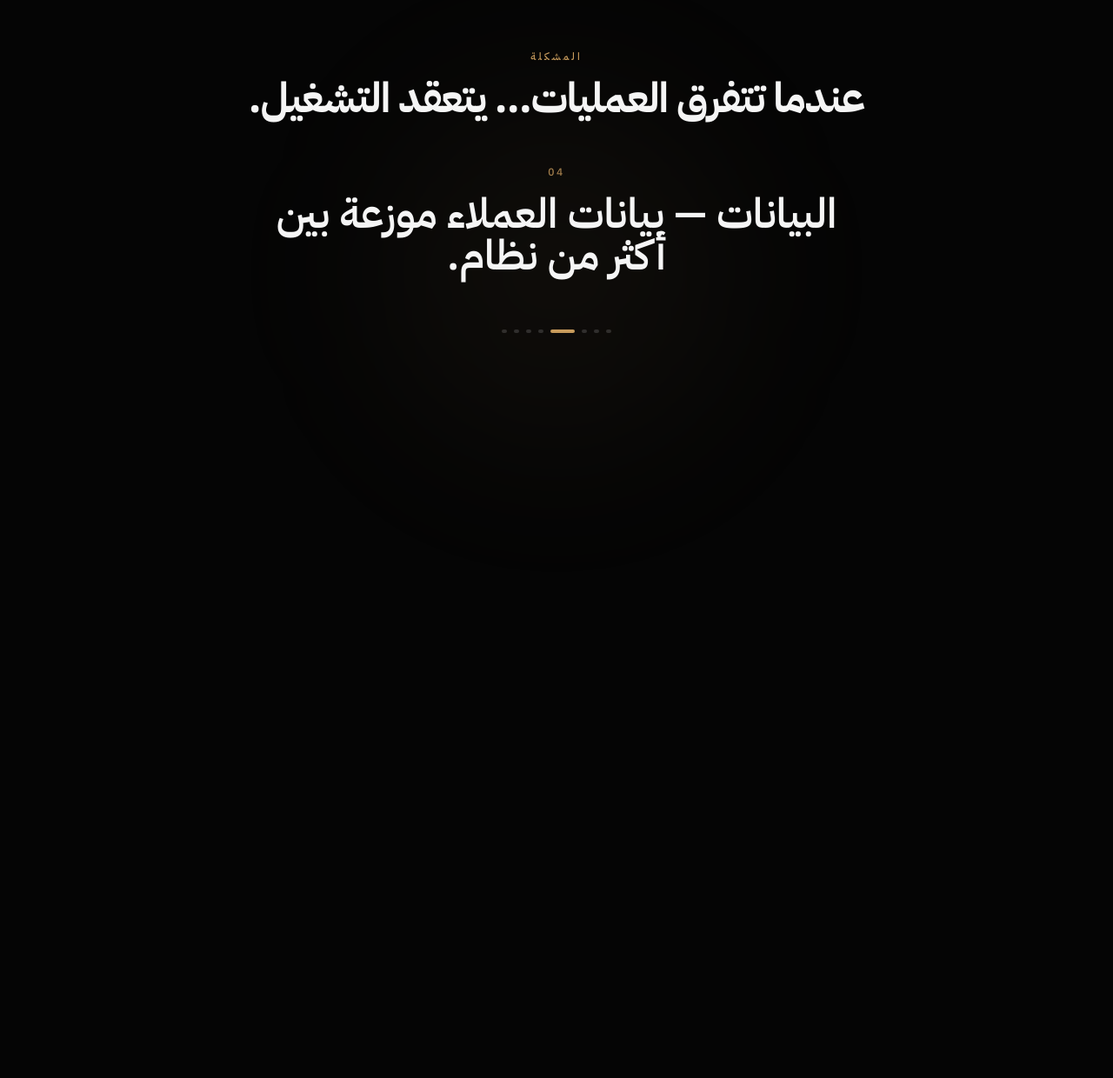
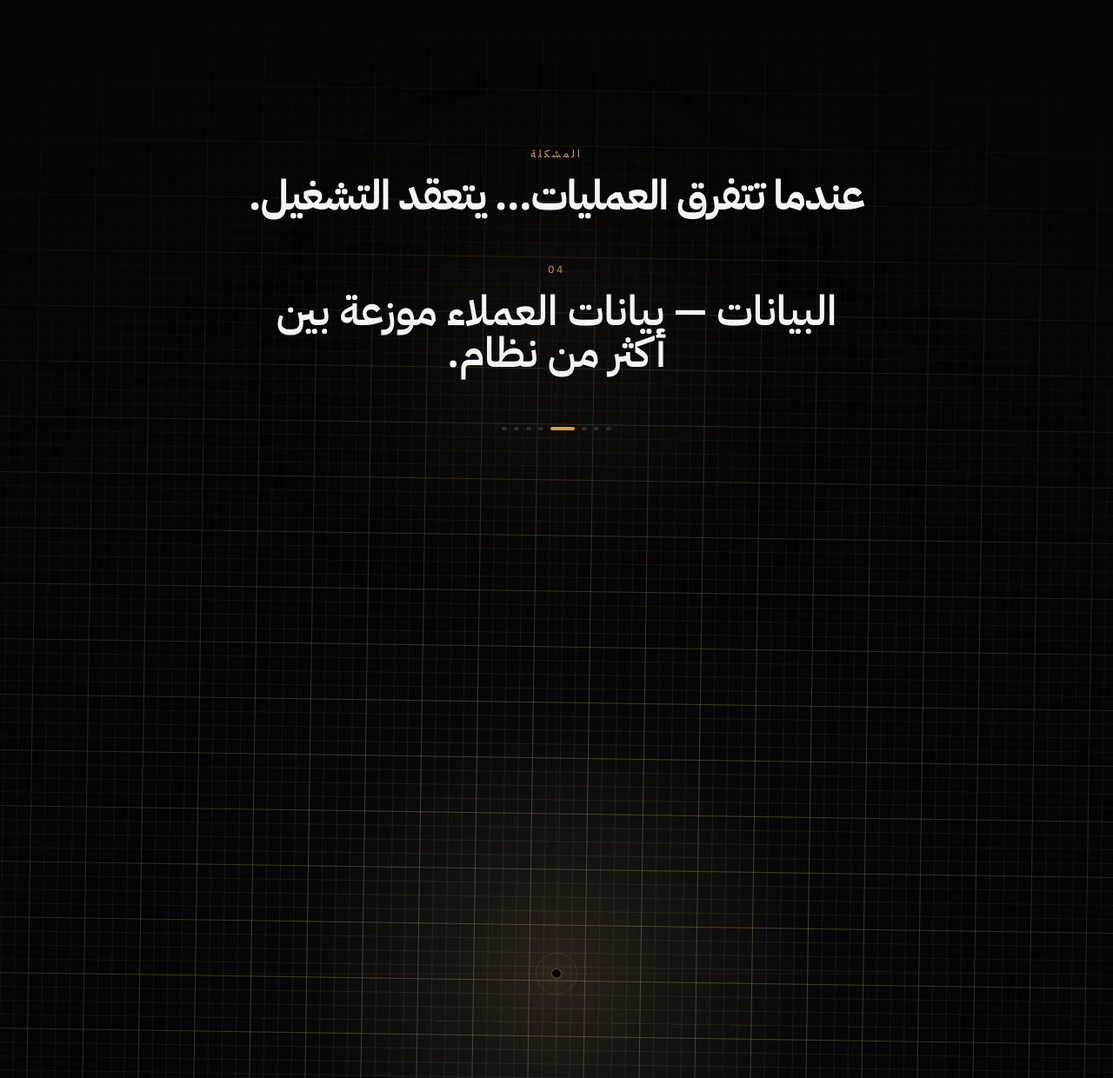
Before and after one commit to WWW-Alhnani-COM/wusool-ai, a React (Vite) app: page / in a window 1280 px wide. Shown: the part 4560-5800 px from the top of the page at 87% size. Built offline with nearby package versions, Linux system fonts and the light colour scheme.

Commit message:
Update ProblemSection.tsx

```diff
--- a/src/components/sections/ProblemSection.tsx
+++ b/src/components/sections/ProblemSection.tsx
@@ -6,7 +6,12 @@ import {
   useMotionValueEvent,
   useScroll,
 } from 'framer-motion';
-import { useRef, useState } from 'react';
+import {
+  useRef,
+  useState,
+  type CSSProperties,
+  type PointerEvent,
+} from 'react';
 
 import { problemContent } from '@/data/content';
 import { Container } from '@/components/ui/Container';
@@ -16,6 +21,9 @@ export function ProblemSection() {
   const reducedMotion = useReducedMotion();
 
   const sectionRef = useRef<HTMLElement>(null);
+  const gridRef = useRef<HTMLDivElement>(null);
+  const scanLineRef = useRef<HTMLDivElement>(null);
+  const scanLineVerticalRef = useRef<HTMLDivElement>(null);
 
   const [activeIndex, setActiveIndex] = useState(0);
 
@@ -24,6 +32,15 @@ export function ProblemSection() {
     offset: ['start start', 'end end'],
   });
 
+  /*
+   * Direct scroll → grid movement.
+   *
+   * No spring.
+   * No lerp.
+   * No animation delay.
+   *
+   * This keeps the grid synchronized with the user's scroll position.
+   */
   useMotionValueEvent(scrollYProgress, 'change', (latest) => {
     const total = problemContent.points.length;
 
@@ -35,7 +52,77 @@ export function ProblemSection() {
     setActiveIndex((current) =>
       current === index ? current : index,
     );
+
+    if (reducedMotion) {
+      return;
+    }
+
+    const progress = Math.max(0, Math.min(1, latest));
+
+    const translateX = progress * -220;
+    const translateY = progress * -420;
+    const rotate = progress * 2;
+
+    if (gridRef.current) {
+      gridRef.current.style.transform =
+        `translate3d(${translateX}px, ${translateY}px, 0) rotate(${rotate}deg)`;
+    }
+
+    if (scanLineRef.current) {
+      scanLineRef.current.style.transform =
+        `translate3d(0, ${progress * 100}vh, 0)`;
+    }
+
+    if (scanLineVerticalRef.current) {
+      scanLineVerticalRef.current.style.transform =
+        `translate3d(${progress * 100}vw, 0, 0)`;
+    }
   });
+
+  /*
+   * Pointer interaction.
+   *
+   * CSS variables are written directly to the DOM to avoid React
+   * re-renders on every pointer movement.
+   */
+  const handlePointerMove = (
+    event: PointerEvent<HTMLElement>,
+  ) => {
+    if (reducedMotion || !sectionRef.current) {
+      return;
+    }
+
+    const rect = sectionRef.current.getBoundingClientRect();
+
+    const x = ((event.clientX - rect.left) / rect.width) * 100;
+    const y = ((event.clientY - rect.top) / rect.height) * 100;
+
+    sectionRef.current.style.setProperty(
+      '--pointer-x',
+      `${Math.max(0, Math.min(100, x))}%`,
+    );
+
+    sectionRef.current.style.setProperty(
+      '--pointer-y',
+      `${Math.max(0, Math.min(100, y))}%`,
+    );
+  };
+
+  const handlePointerLeave = () => {
+    if (!sectionRef.current) {
+      return;
+    }
+
+    sectionRef.current.style.setProperty(
+      '--pointer-x',
+      '50%',
+    );
+
+    sectionRef.current.style.setProperty(
+      '--pointer-y',
+      '50%',
+    );
+  };
 
   const currentPoint = problemContent.points[activeIndex];
 
@@ -46,14 +133,246 @@ export function ProblemSection() {
     <section
       ref={sectionRef}
       dir="rtl"
+      onPointerMove={handlePointerMove}
+      onPointerLeave={handlePointerLeave}
+      style={
+        {
+          '--pointer-x': '50%',
+          '--pointer-y': '50%',
+        } as CSSProperties
+      }
       className="
         relative
         z-20
         isolate
         h-[300vh]
+        overflow-hidden
         bg-base
       "
     >
+      {/* =========================================================
+          TECHNICAL BACKGROUND SYSTEM
+          ========================================================= */}
+
+      <div
+        aria-hidden="true"
+        className="
+          pointer-events-none
+          absolute
+          inset-0
+          z-0
+          overflow-hidden
+        "
+      >
+        {/* Main moving grid */}
+        <div
+          ref={gridRef}
+          className="
+            absolute
+            -inset-[25%]
+            will-change-transform
+          "
+          style={{
+            backgroundImage: `
+              linear-gradient(
+                to right,
+                rgba(200, 155, 92, 0.24) 1px,
+                transparent 1px
+              ),
+              linear-gradient(
+                to bottom,
+                rgba(200, 155, 92, 0.24) 1px,
+                transparent 1px
+              ),
+              linear-gradient(
+                to right,
+                rgba(255, 255, 255, 0.07) 1px,
+                transparent 1px
+              ),
+              linear-gradient(
+                to bottom,
+                rgba(255, 255, 255, 0.07) 1px,
+                transparent 1px
+              )
+            `,
+            backgroundSize:
+              '64px 64px, 64px 64px, 16px 16px, 16px 16px',
+            transform:
+              'translate3d(0, 0, 0) rotate(0deg)',
+          }}
+        />
+
+        {/* Pointer-reactive light */}
+        <div
+          className="
+            absolute
+            inset-0
+            transition-opacity
+            duration-500
+          "
+          style={{
+            background: `
+              radial-gradient(
+                420px circle at var(--pointer-x) var(--pointer-y),
+                rgba(200, 155, 92, 0.16),
+                rgba(200, 155, 92, 0.06) 30%,
+                transparent 68%
+              )
+            `,
+          }}
+        />
+
+        {/* Secondary pointer glow */}
+        <div
+          className="
+            absolute
+            inset-0
+          "
+          style={{
+            background: `
+              radial-gradient(
+                900px circle at var(--pointer-x) var(--pointer-y),
+                rgba(255, 255, 255, 0.035),
+                transparent 55%
+              )
+            `,
+          }}
+        />
+
+        {/* Horizontal scan line */}
+        <div
+          ref={scanLineRef}
+          className="
+            absolute
+            left-0
+            top-[-100vh]
+            h-px
+            w-full
+            bg-gradient-to-r
+            from-transparent
+            via-brass/50
+            to-transparent
+            opacity-60
+            will-change-transform
+          "
+        />
+
+        {/* Vertical scan line */}
+        <div
+          ref={scanLineVerticalRef}
+          className="
+            absolute
+            left-[-100vw]
+            top-0
+            h-full
+            w-px
+            bg-gradient-to-b
+            from-transparent
+            via-brass/40
+            to-transparent
+            opacity-50
+            will-change-transform
+          "
+        />
+
+        {/* Technical center axis */}
+        <div
+          className="
+            absolute
+            left-1/2
+            top-0
+            h-full
+            w-px
+            -translate-x-1/2
+            bg-brass/[0.08]
+          "
+        />
+
+        {/* Technical horizontal axis */}
+        <div
+          className="
+            absolute
+            left-0
+            top-1/2
+            h-px
+            w-full
+            -translate-y-1/2
+            bg-brass/[0.08]
+          "
+        />
+
+        {/* Center technical node */}
+        <div
+          className="
+            absolute
+            left-1/2
+            top-1/2
+            h-3
+            w-3
+            -translate-x-1/2
+            -translate-y-1/2
+            rounded-full
+            border
+            border-brass/50
+            bg-base
+            shadow-[0_0_30px_rgba(200,155,92,0.25)]
+          "
+        />
+
+        <div
+          className="
+            absolute
+            left-1/2
+            top-1/2
+            h-12
+            w-12
+            -translate-x-1/2
+            -translate-y-1/2
+            rounded-full
+            border
+            border-brass/[0.15]
+          "
+        />
+
+        {/* Edge fade */}
+        <div
+          className="
+            absolute
+            inset-0
+            bg-[radial-gradient(circle_at_center,transparent_20%,#050505_88%)]
+          "
+        />
+
+        {/* Top/bottom cinematic fade */}
+        <div
+          className="
+            absolute
+            inset-x-0
+            top-0
+            h-40
+            bg-gradient-to-b
+            from-base
+            to-transparent
+          "
+        />
+
+        <div
+          className="
+            absolute
+            inset-x-0
+            bottom-0
+            h-40
+            bg-gradient-to-t
+            from-base
+            to-transparent
+          "
+        />
+      </div>
+
+      {/* =========================================================
+          STICKY CONTENT
+          ========================================================= */}
+
       <div
         className="
           sticky
@@ -107,7 +426,7 @@ export function ProblemSection() {
             "
           />
 
-          {/* Main content */}
+          {/* Content */}
           <div
             className="
               relative
```
Lines whose indentation alone changed are shown as unchanged.
